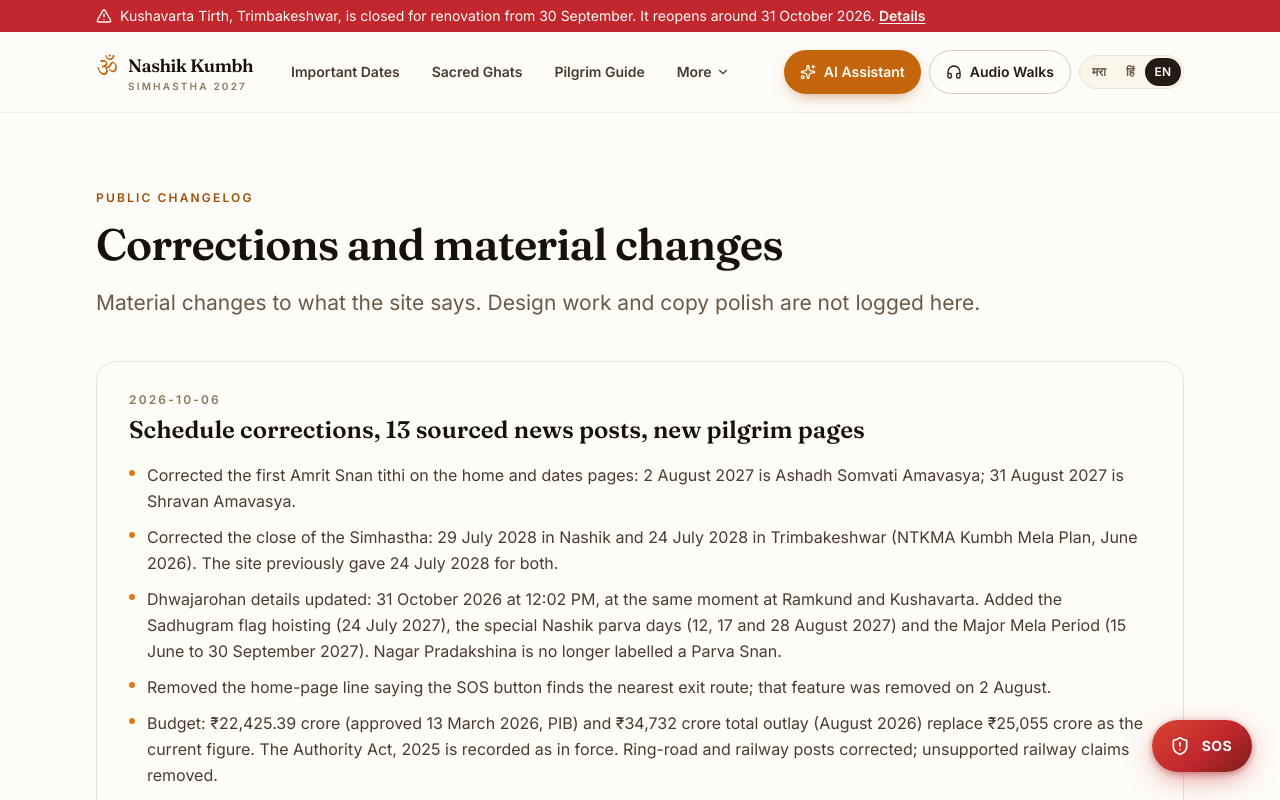
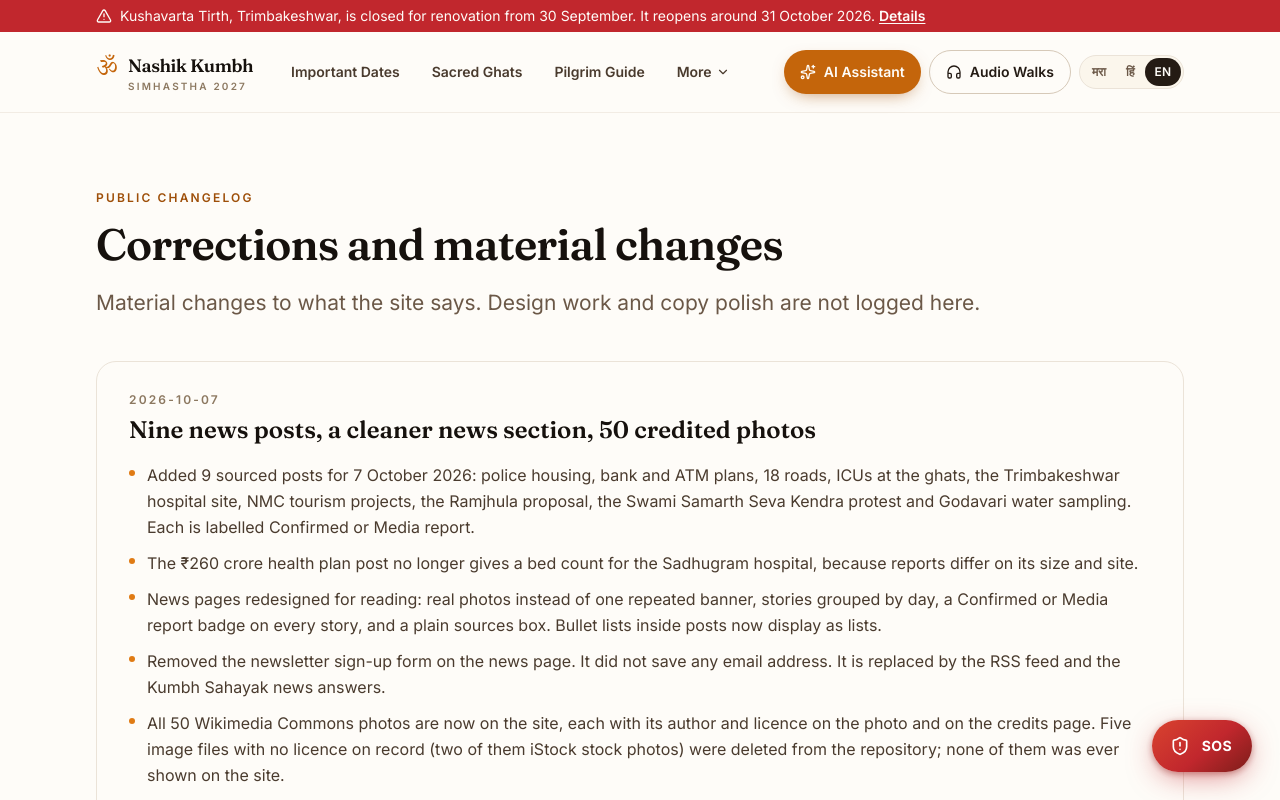
Before and after one commit to lonkarabhishek/thenashikkumbh, a Next.js app: page /en/changelog in a window 1280 px wide. Shown: the top 800 px of the page. Built offline with nearby package versions, Linux system fonts and the light colour scheme.

Commit message:
Lastmod and changelog for 7 October 2026
Co-Authored-By: Claude Opus 5.5 <noreply@anthropic.com>
Claude-Session: https://claude.ai/code/session_01Jq9TpGTdoWNSsAWaH8VBmH

```diff
--- a/src/app/[locale]/changelog/page.tsx
+++ b/src/app/[locale]/changelog/page.tsx
@@ -28,6 +28,17 @@ interface Entry {
 }
 
 const ENTRIES: Entry[] = [
+  {
+    date: "2026-10-07",
+    title: "Nine news posts, a cleaner news section, 50 credited photos",
+    body: [
+      "Added 9 sourced posts for 7 October 2026: police housing, bank and ATM plans, 18 roads, ICUs at the ghats, the Trimbakeshwar hospital site, NMC tourism projects, the Ramjhula proposal, the Swami Samarth Seva Kendra protest and Godavari water sampling. Each is labelled Confirmed or Media report.",
+      "The ₹260 crore health plan post no longer gives a bed count for the Sadhugram hospital, because reports differ on its size and site.",
+      "News pages redesigned for reading: real photos instead of one repeated banner, stories grouped by day, a Confirmed or Media report badge on every story, and a plain sources box. Bullet lists inside posts now display as lists.",
+      "Removed the newsletter sign-up form on the news page. It did not save any email address. It is replaced by the RSS feed and the Kumbh Sahayak news answers.",
+      "All 50 Wikimedia Commons photos are now on the site, each with its author and licence on the photo and on the credits page. Five image files with no licence on record (two of them iStock stock photos) were deleted from the repository; none of them was ever shown on the site.",
+    ],
+  },
   {
     date: "2026-10-06",
     title: "Schedule corrections, 13 sourced news posts, new pilgrim pages",
```
Also changed, not shown: src/data/lastmod.ts (+11 -11 lines).
